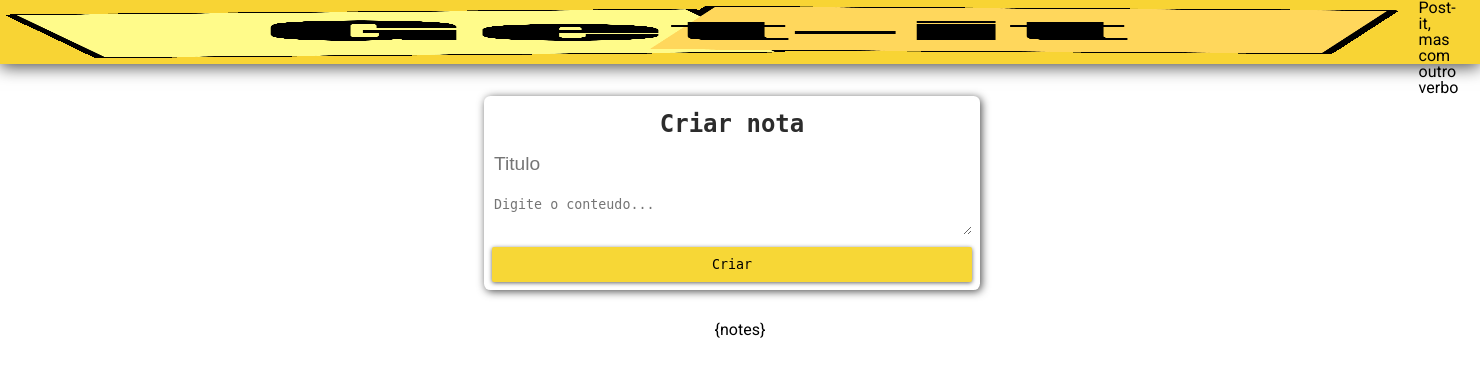
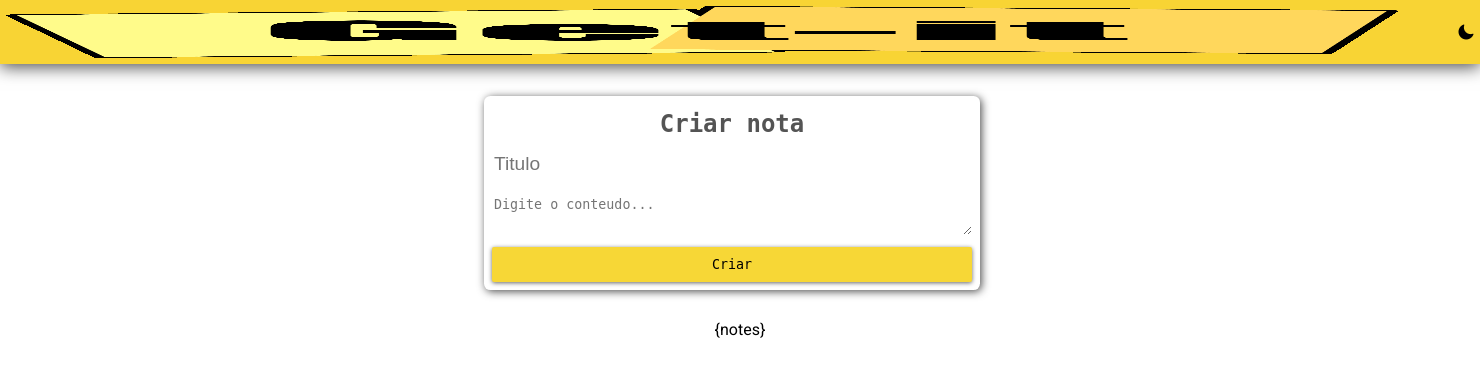
Before and after one commit to insper-tecnologias-web/projeto1a-muriloweyne, a Python web app: template templates/index.html in a window 1480 px wide. Shown: the top 377 px of the page. Run offline with Jinja, Linux system fonts and the light colour scheme; the template is opened without the code that fills it, so the values that code supplies are empty; some libraries are stand-ins or nearby versions.

Commit message:
Adds dark mode functionality

```diff
--- /dev/null
+++ b/templates/darkmode.js
@@ -0,0 +1,4 @@
+const darkMode = () => {
+    let bodyElement = document.body;
+    bodyElement.classList.toggle("dark");
+}
--- a/templates/getit.css
+++ b/templates/getit.css
@@ -38,11 +38,22 @@ main {
 
 .appbar {
   display: flex;
+  justify-content: space-between;
   flex-direction: row;
   max-height: 4rem;
   aspect-ratio: 1;
   background-color: #f8d434;
   box-shadow: 0px 0.2rem 1rem #4C4C4C;
+}
+
+.dark-btn {
+  display: flex;
+  border: none;
+  align-self: center;
+  background: none;
+  overflow: hidden;
+  border-width: 0;
+  outline: none;
 }
 
 .form-card {
@@ -68,7 +79,7 @@ main {
   margin-bottom: 1rem;
   font-size: 1.5rem;
   font-weight: bold;
-  color: #2C2C2C;
+  color: #545454;
 }
 
 .form-card-title {
@@ -309,7 +320,6 @@ label {
   cursor: pointer;
 }
 
-
 .card-color-1{
   background-color: #ead3a7;
 }
@@ -403,3 +413,8 @@ label {
     -ms-transform: rotate(0.5deg);
     transform: rotate(0.5deg);
 }
+
+.dark {
+  background-color: #222;
+  color: #000000;
+}
--- a/templates/index.html
+++ b/templates/index.html
@@ -21,7 +21,9 @@
   <body>
     <div class="appbar">
       <img src="img/logo-getit.png" class="logo" />
-      <span class="subtitle">Como o Post-it, mas com outro verbo</span>
+      <button class="dark-btn" onclick="darkMode()">
+        <img src="img/dark16.png" class="moon"/>
+      </button>
     </div>
 
     <main class="container">
@@ -50,5 +52,6 @@
     </main>
     <script type="text/javascript" src="templates/getit.js"></script>
     <script type="text/javascript" src="templates/script.js"></script>
+    <script type="text/javascript" src="templates/darkmode.js"></script>
   </body>
 </html>
```
Also changed, not shown: img/dark16.png (added).
